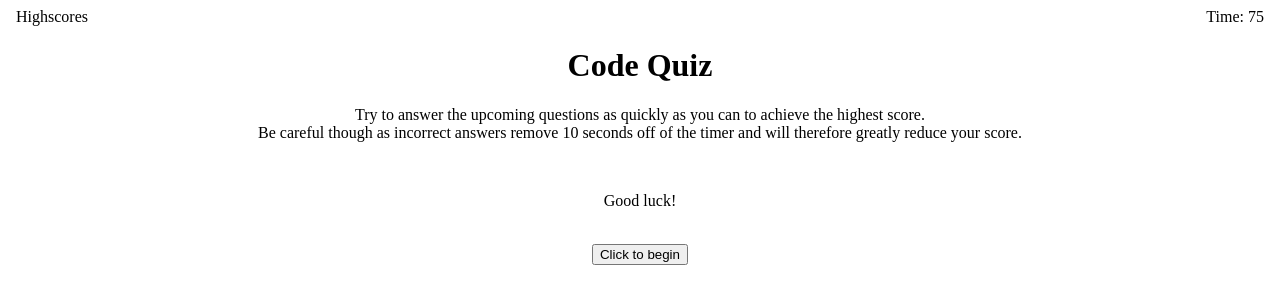
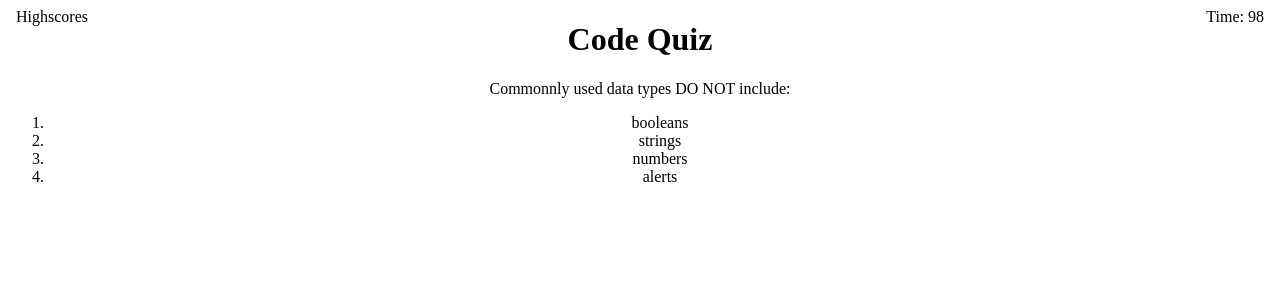
Before and after one commit to GrantRT/Code-Quiz, a plain HTML site: page index.html in a window 1280 px wide. Both pictures are taken after a click on the button "Click to begin". Drawn offline with Linux system fonts and the light colour scheme.

Commit message:
started js code, includes questions, working answers and timer

```diff
--- a/assets/script.js
+++ b/assets/script.js
@@ -0,0 +1,102 @@
+var startQuizBtnEl = document.getElementById('startQuiz');
+var questionEL = document.getElementById('question');
+var answersEl = document.getElementById('answers');
+var timeRemainingEl = document.getElementById('timeRemaining');
+
+var questions = [
+  {
+    question: 'Commonnly used data types DO NOT include:',
+    answers: ['booleans', 'strings', 'numbers', 'alerts'],
+    correctAnswer: 'alerts',
+  },
+  {
+    question: 'The condition in an if/else statement is enclosed within ____.',
+    answers: ['quotes', 'square brackets', 'parentheses', 'curly brackets'],
+    correctAnswer: 'parentheses',
+  },
+  {
+    question: 'Arrays in JavaScript can be used to store ____.',
+    answers: ['booleans', 'numbers and strings', 'other arrays', 'all of the above'],
+    correctAnswer: 'all of the above',
+  },
+  {
+    question: 'String values must be enclosed within ____ when being assinged to variables.',
+    answers: ['curly brackets', 'quotes', 'parenthesis', 'commas'],
+    correctAnswer: 'quotes',
+  },
+  {
+    question: 'A very useful tool used during development and debugging for printing content to the debugger is:',
+    answers: ['JavaScript', 'for loops', 'console.log', 'terminal/bash'],
+    correctAnswer: 'console.log',
+  },
+];
+
+var questionIndex = -1;
+var timeRemaining = 100;
+
+function updateTimeRemainingEl() {
+  timeRemainingEl.textContent = timeRemaining;
+}
+// this function is to start counting down the timer and end game if it reaches 0
+function startTimer() {
+  var timer = setInterval(function () {
+    timeRemaining--;
+    if (timeRemaining <= 0) {
+      endGame();
+      clearInterval(timer);
+    }
+    updateTimeRemainingEl();
+  }, 1000);
+}
+
+function startQuiz() {
+  startQuizBtnEl.classList.add('hide');
+  updateTimeRemainingEl();
+  startTimer();
+  nextQuestion();
+}
+
+answersEl.addEventListener('click', nextQuestion);
+
+function checkAnswer(userAnswer) {
+  var correctAnswer = questions[questionIndex].correctAnswer;
+  console.log(correctAnswer);
+  if (userAnswer != correctAnswer) {
+    timeRemaining -= 10;
+    updateTimeRemainingEl();
+  }
+}
+
+function nextQuestion(event) {
+  if (event) {
+    var userChoice = event.target.textContent;
+    checkAnswer(userChoice);
+  }
+  questionIndex++;
+  if (questionIndex >= questions.length) {
+    endGame();
+    return;
+  }
+  var currentQuestion = questions[questionIndex];
+  questionEL.textContent = currentQuestion.question;
+  updateAnswersUi();
+}
+
+function updateAnswersUi() {
+  answersEl.innerHTML = '';
+  var orderedList = document.createElement('ol');
+  var currentAnswers = questions[questionIndex].answers;
+  for (var i = 0; i < currentAnswers.length; i++) {
+    var listItem = document.createElement('li');
+    listItem.textContent = currentAnswers[i];
+    orderedList.append(listItem);
+  }
+  answersEl.append(orderedList);
+}
+
+function endGame() {
+  questionEL.textContent = 'You finished the quiz!';
+  answersEl.classList.add('hide');
+}
+
+startQuizBtnEl.addEventListener('click', startQuiz);
--- a/assets/style.css
+++ b/assets/style.css
@@ -18,3 +18,7 @@ header h1 {
   top: 8px;
   right: 16px;
 }
+
+.hide {
+  display: none;
+}
--- a/index.html
+++ b/index.html
@@ -7,24 +7,23 @@
     <title>Code Quiz</title>
     <link rel="stylesheet" href="assets/style.css" />
   </head>
-  <br>
+
     <header>
-      <span id="highscores">Highscores</span><span id="timer">Time: 75</span>
+      <span id="highscores">Highscores</span><span id="timer">Time: <span id="timeRemaining"></span></span>
       <h1>Code Quiz</h1>
-
     </header>
 
-    <section class="question">
-      <p>
-        Try to answer the upcoming questions as quickly as you can to achieve the highest score.<br> Be careful though as incorrect answers remove 10 seconds off of the timer and will therefore greatly
-        reduce your score.
-      </p>
+    <div class="container">
+      <div id="question">
+        Try to answer the upcoming questions as quickly as you can to achieve the highest score.<br> Be careful though as incorrect answers remove 10 seconds off of the timer and will therefore reduce your score.<br><br>Good luck!
+      </div>
+      <div id="answers"></div>
       <br>
-      <p>Good luck!</p>
       <br>
-      <button>Click to begin</button>
-    </section>
+      <button id="startQuiz">Click to begin</button>
+    </div>
 
     <script src="assets/script.js"></script>
+
   </body>
 </html>
```
